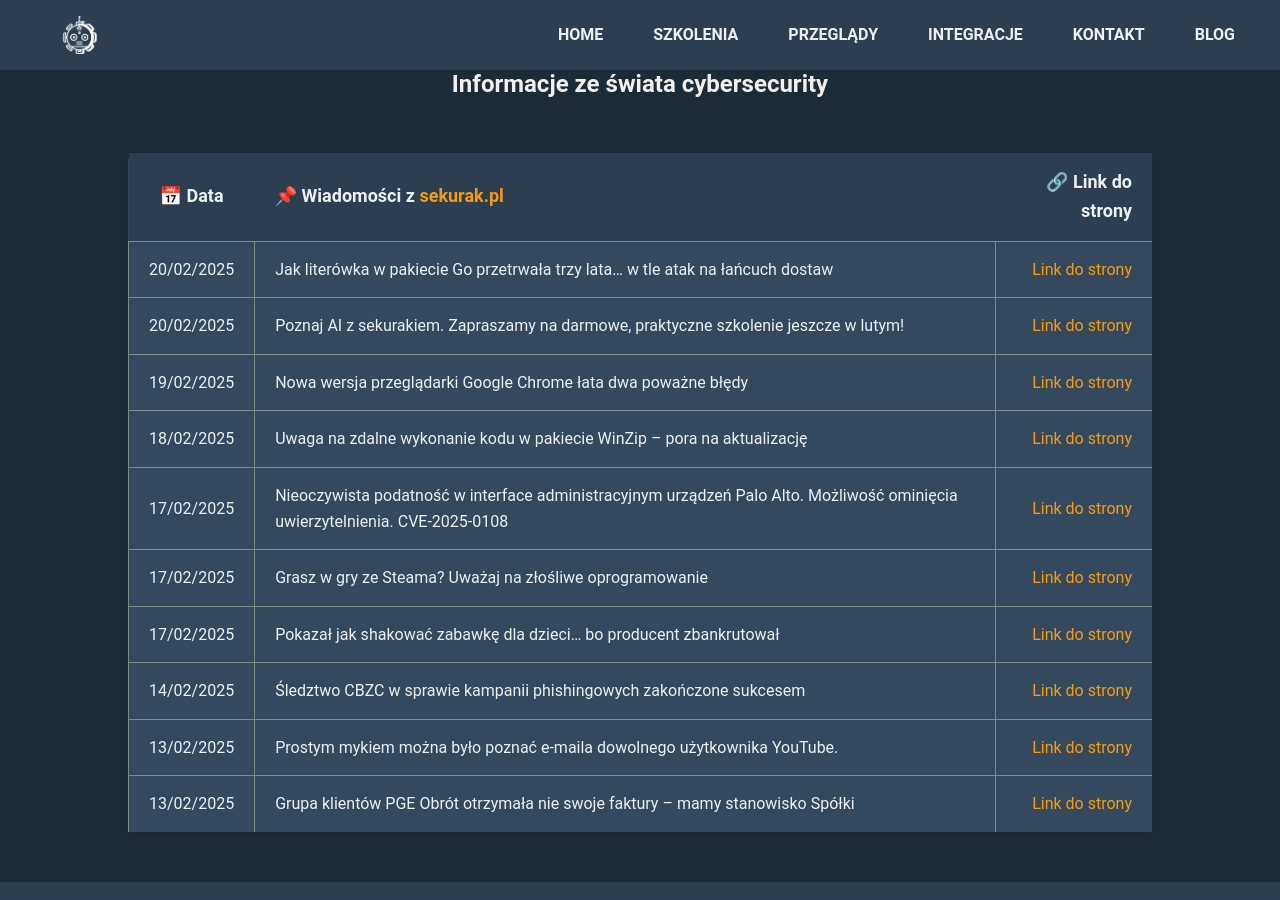
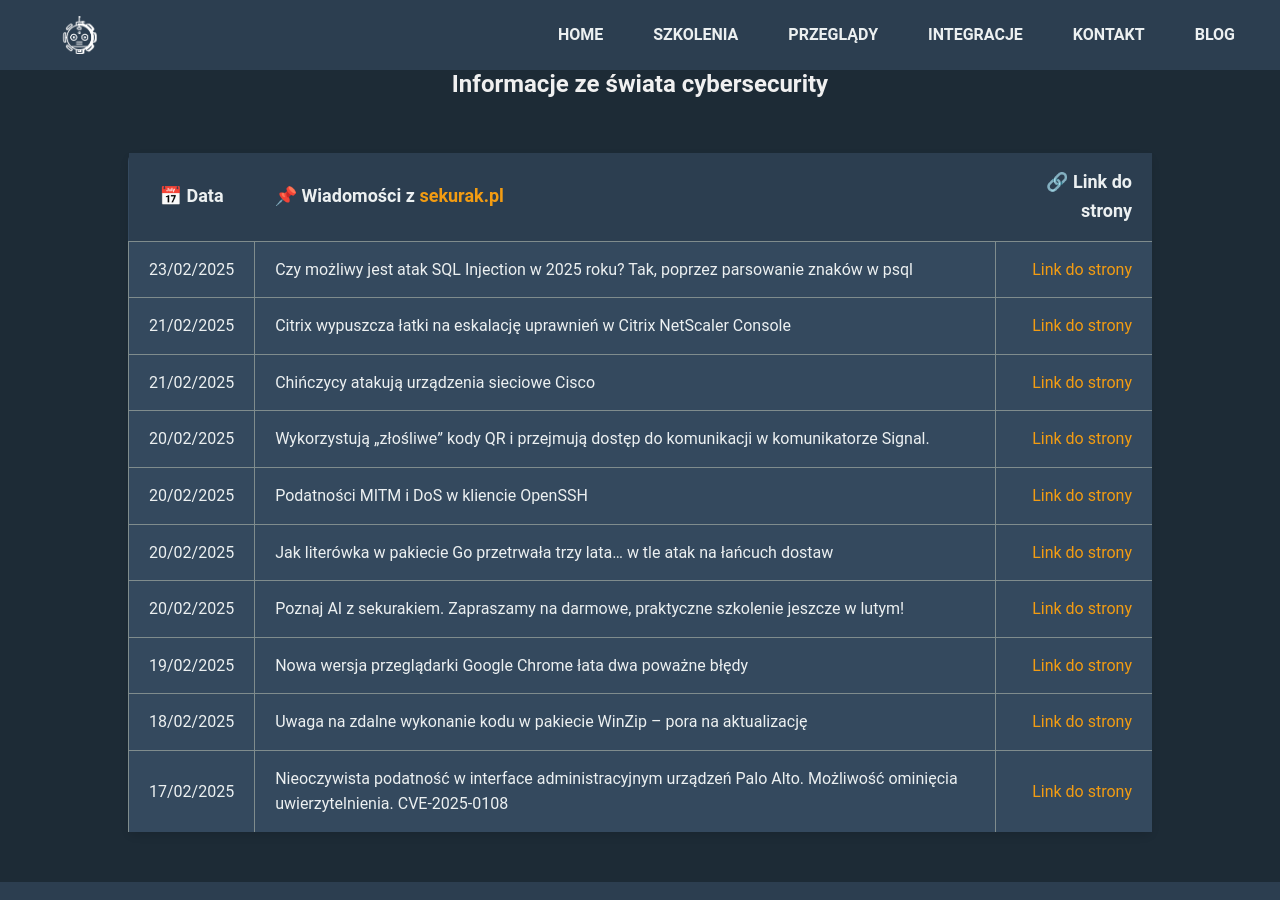
Before and after one commit to dadmins1984/Web, a Jekyll site: the page built from projects.md, in a window 1280 px wide and 900 px high, scrolled down 500 px. Built offline with Jekyll 4.4.1, drawn with Linux system fonts in a browser that asks for light colours.

Commit message:
Blog update: 2025-24-02

```diff
--- a/projects.md
+++ b/projects.md
@@ -16,13 +16,13 @@ title: "Projects"
 
 | 📅 Data | 📌 Wiadomości z [sekurak.pl](https://sekurak.pl/) | 🔗 Link do strony |
 |:---------:|:------------------|-------------------:|
+| 23/02/2025 | Czy możliwy jest atak SQL Injection w 2025 roku? Tak, poprzez parsowanie znaków w psql | [Link do strony](https://sekurak.pl/czy-mozliwy-jest-atak-sql-injection-w-2025-roku-tak-poprzez-parsowanie-znakow-w-psql/) |
+| 21/02/2025 | Citrix wypuszcza łatki na eskalację uprawnień w Citrix NetScaler Console | [Link do strony](https://sekurak.pl/citrix-wypuszcza-latki-na-eskalacje-uprawnien-w-citrix-netscaler-console/) |
+| 21/02/2025 | Chińczycy atakują urządzenia sieciowe Cisco | [Link do strony](https://sekurak.pl/chinczycy-atakuja-urzadzenia-sieciowe-cisco/) |
+| 20/02/2025 | Wykorzystują „złośliwe” kody QR i przejmują dostęp do komunikacji w komunikatorze Signal. | [Link do strony](https://sekurak.pl/wykorzystuja-zlosliwe-kody-qr-i-przejmuja-dostep-do-komunikacji-signal-ofiar/) |
+| 20/02/2025 | Podatności MITM i DoS w kliencie OpenSSH | [Link do strony](https://sekurak.pl/podatnosci-mitm-i-dos-w-kliencie-openssh/) |
 | 20/02/2025 | Jak literówka w pakiecie Go przetrwała trzy lata… w tle atak na łańcuch dostaw | [Link do strony](https://sekurak.pl/jak-literowka-w-pakiecie-go-przetrwala-trzy-lata-w-tle-atak-na-lancuch-dostaw/) |
 | 20/02/2025 | Poznaj AI z sekurakiem. Zapraszamy na darmowe, praktyczne szkolenie jeszcze w lutym! | [Link do strony](https://sekurak.pl/poznaj-ai-z-sekurakiem-zapraszamy-na-darmowe-praktyczne-szkolenie-jeszcze-w-lutym/) |
 | 19/02/2025 | Nowa wersja przeglądarki Google Chrome łata dwa poważne błędy | [Link do strony](https://sekurak.pl/nowa-wersja-przegladarki-google-chrome-lata-dwa-powazne-bledy/) |
 | 18/02/2025 | Uwaga na zdalne wykonanie kodu w pakiecie WinZip – pora na aktualizację | [Link do strony](https://sekurak.pl/uwaga-na-zdalne-wykonanie-kodu-w-pakiecie-winzip-pora-na-aktualizacje/) |
 | 17/02/2025 | Nieoczywista podatność w interface administracyjnym urządzeń Palo Alto. Możliwość ominięcia uwierzytelnienia. CVE-2025-0108 | [Link do strony](https://sekurak.pl/nieoczywista-podatnosc-w-interface-administracyjnym-urzadzen-palo-alto-mozliwosc-ominiecia-uwierzytelnienia-cve-2025-0108/) |
-| 17/02/2025 | Grasz w gry ze Steama? Uważaj na złośliwe oprogramowanie | [Link do strony](https://sekurak.pl/grasz-w-gry-ze-steama-uwazaj-na-zlosliwe-oprogramowanie/) |
-| 17/02/2025 | Pokazał jak shakować zabawkę dla dzieci… bo producent zbankrutował | [Link do strony](https://sekurak.pl/pokazal-jak-shakowac-zabawke-dla-dzieci-bo-producent-zbankrutowal/) |
-| 14/02/2025 | Śledztwo CBZC w sprawie kampanii phishingowych zakończone sukcesem | [Link do strony](https://sekurak.pl/sledztwo-cbzc-w-sprawie-kampanii-phishingowych-zakonczone-sukcesem/) |
-| 13/02/2025 | Prostym mykiem można było poznać e-maila dowolnego użytkownika YouTube. | [Link do strony](https://sekurak.pl/prostym-mykiem-mozna-bylo-poznac-e-maila-dowolnego-uzytkownika-youtube/) |
-| 13/02/2025 | Grupa klientów PGE Obrót otrzymała nie swoje faktury – mamy stanowisko Spółki | [Link do strony](https://sekurak.pl/grupa-klientow-pge-obrot-otrzymala-nie-swoje-faktury-mamy-stanowisko-spolki/) |
```
